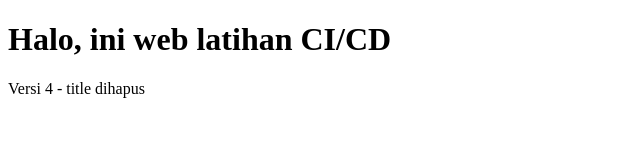
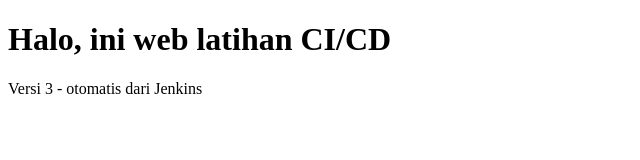
Before and after one commit to yogapasaribu958-coder/latihan-cicd, a plain HTML site: page public/index.html in a window 1280 px wide. Shown: the full height of the page, 0-640 px from the left. Drawn offline with Linux system fonts and the light colour scheme.

Commit message:
Update title and content in index.html

```diff
--- a/public/index.html
+++ b/public/index.html
@@ -1,10 +1,10 @@
 <!DOCTYPE html>
 <html>
 <head>
-  <title>Latihan CI/CD</title>
+    <title>Latihan CI/CD</title>
 </head>
 <body>
-  <h1>Halo, ini web latihan CI/CD</h1>
-  <p>Versi 4 - title dihapus</p>
+    <h1>Halo, ini web latihan CI/CD</h1>
+    <p>Versi 3 - otomatis dari Jenkins</p>
 </body>
 </html>
```
